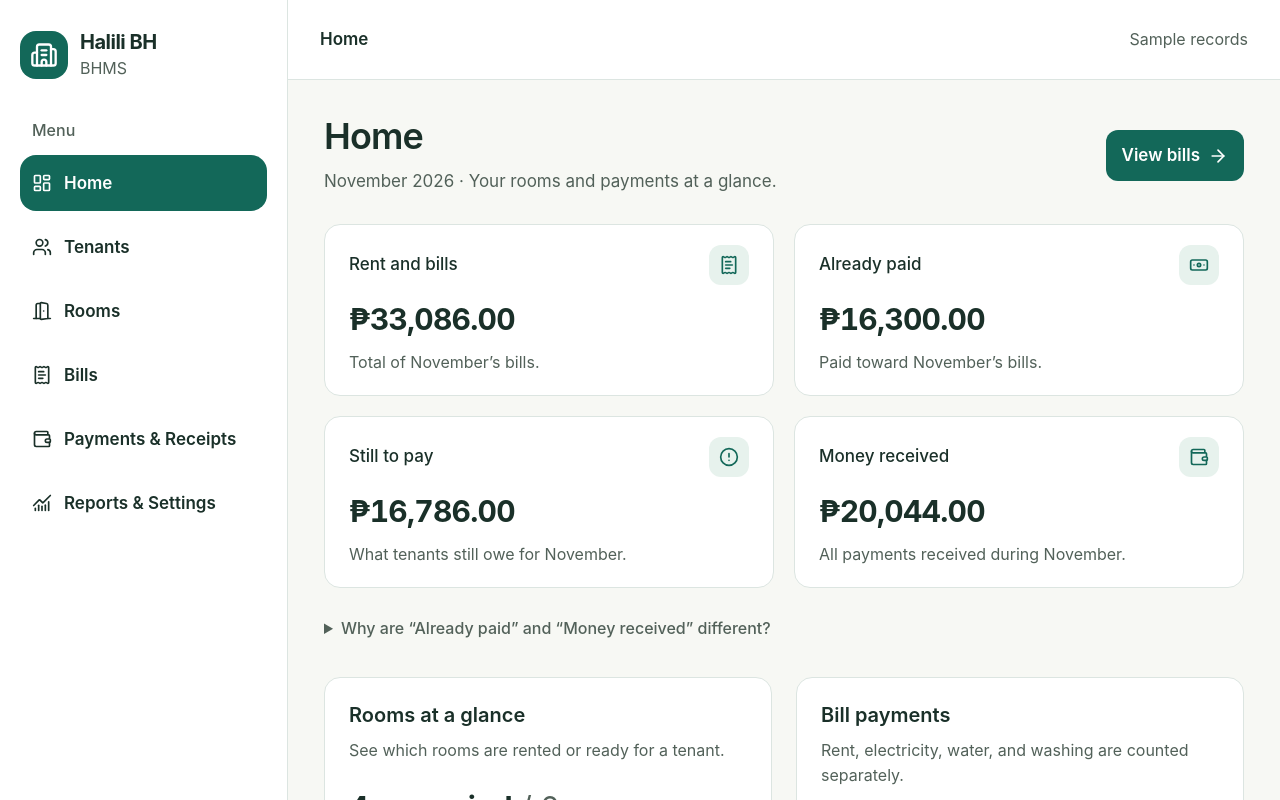
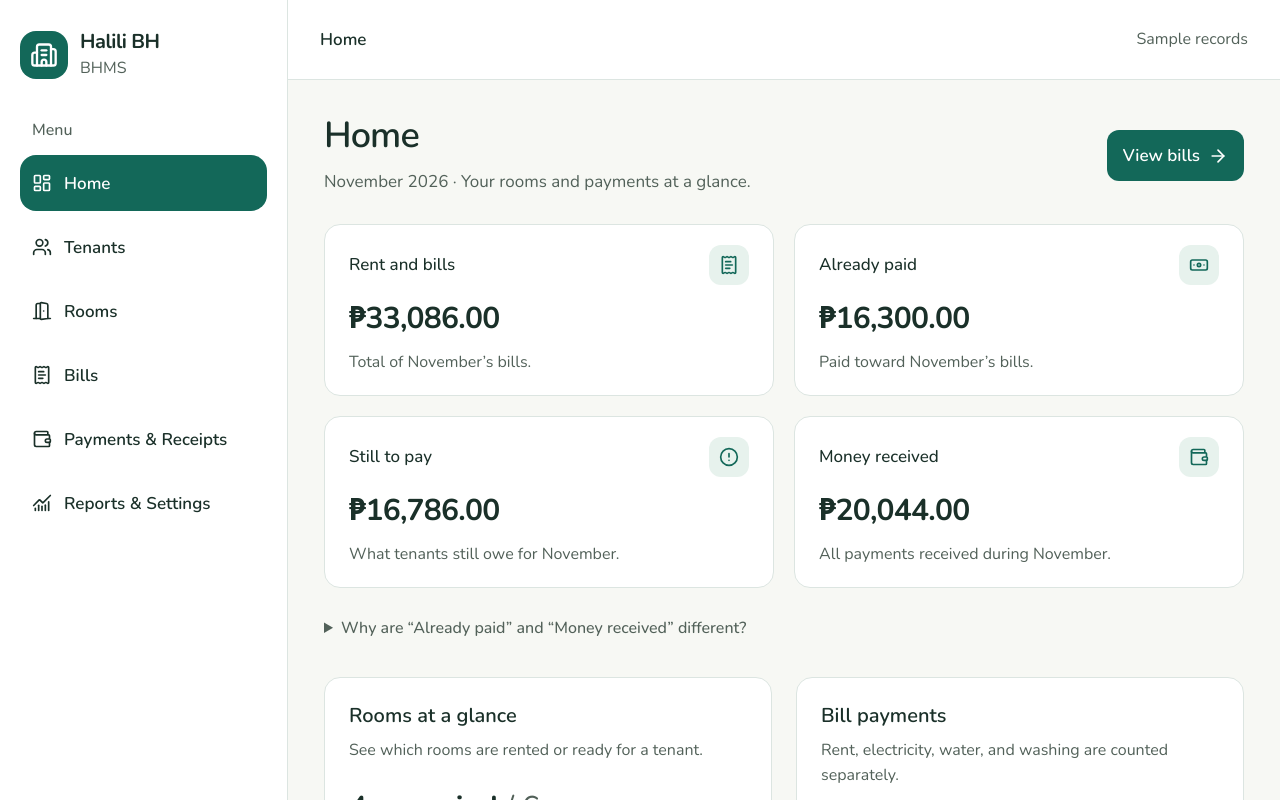
Before and after one commit to Lang-Shin/BH-Management-System, a React (Vite) app: page /dashboard in a window 1280 px wide. Shown: the top 800 px of the page. Built offline with nearby package versions, Linux system fonts and the light colour scheme.

Commit message:
feat(ui): changed the font-family into Nunito

```diff
--- a/package.json
+++ b/package.json
@@ -16,6 +16,7 @@
     "test:watch": "vitest"
   },
   "dependencies": {
+    "@fontsource-variable/nunito": "^5.3.0",
     "class-variance-authority": "^0.7.1",
     "clsx": "^2.1.1",
     "lucide-react": "^1.72.0",
--- a/src/main.tsx
+++ b/src/main.tsx
@@ -1,5 +1,6 @@
 import { StrictMode } from 'react'
 import { createRoot } from 'react-dom/client'
+import '@fontsource-variable/nunito'
 import { App } from './app/App'
 import './styles/globals.css'
 
--- a/src/styles/globals.css
+++ b/src/styles/globals.css
@@ -34,7 +34,7 @@
 }
 
 :root {
-  --app-font-family: "SF Pro Text", "SF Pro Display", -apple-system, BlinkMacSystemFont, system-ui, "Segoe UI", sans-serif;
+  --app-font-family: "Nunito Variable", "Nunito", ui-rounded, system-ui, "Segoe UI", sans-serif;
   font-family: var(--app-font-family);
   --background: #f7f8f4;
   --foreground: #1a3029;
```
Also changed, not shown: 3 other files (tests, documents, lock files or other folders).
